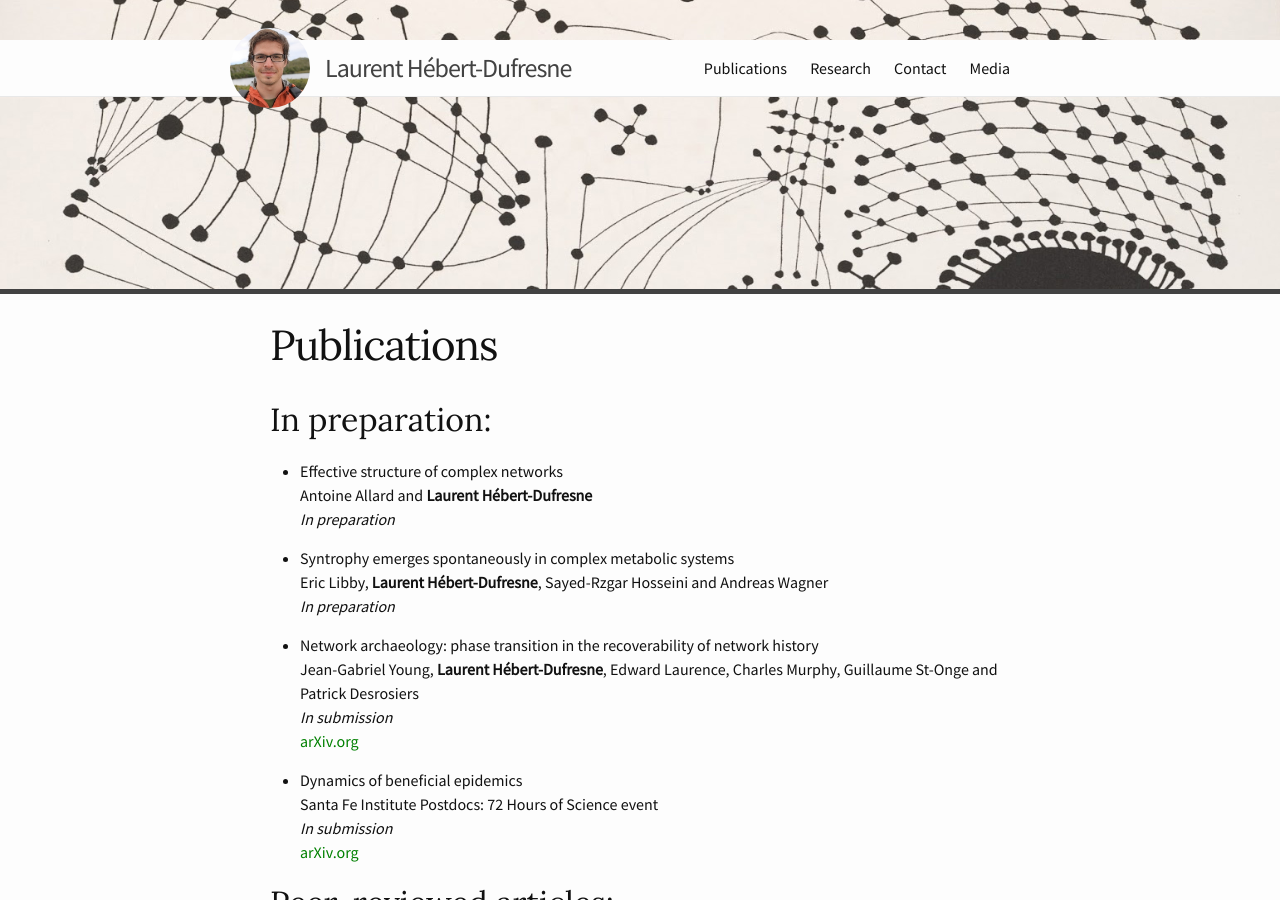
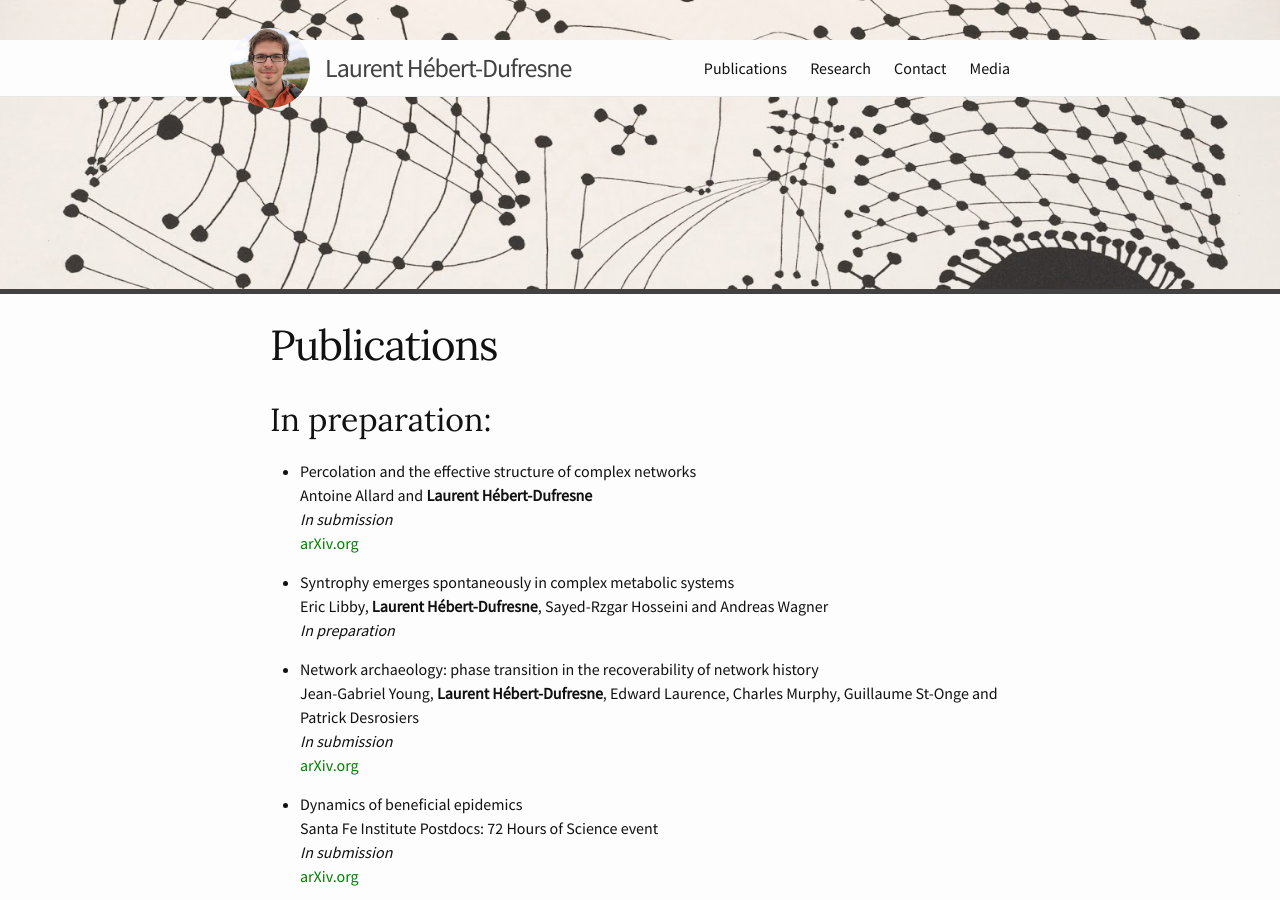
Before and after one commit to laurenthebertdufresne/laurenthebertdufresne.github.io, a Jekyll site: the page built from _pages/publications.md, in a window 1280 px wide and 900 px high. Built offline with Jekyll 4.4.1, drawn with Linux system fonts in a browser that asks for light colours.

Commit message:
New preprint

```diff
--- a/_pages/publications.md
+++ b/_pages/publications.md
@@ -7,9 +7,10 @@ weight: 3
 
 ## In preparation:
 
-*   Effective structure of complex networks
+*   Percolation and the effective structure of complex networks
     Antoine Allard and **Laurent Hébert-Dufresne**
-    _In preparation_
+    _In submission_
+    [arXiv.org](https://arxiv.org/abs/1804.09633)
 
 *  Syntrophy emerges spontaneously in complex metabolic systems
     Eric Libby, **Laurent Hébert-Dufresne**, Sayed-Rzgar Hosseini and Andreas Wagner
```
